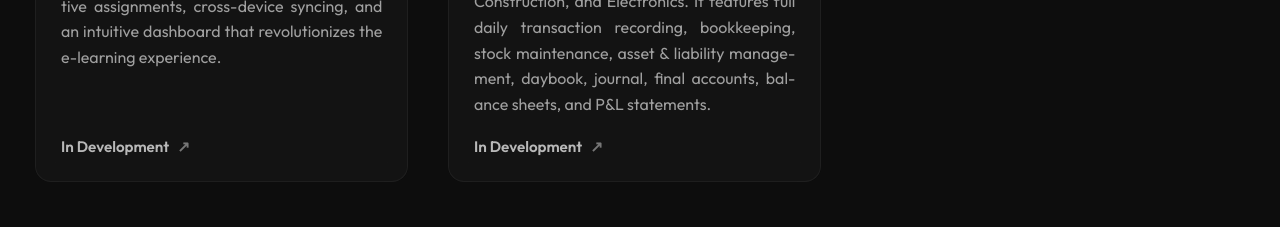
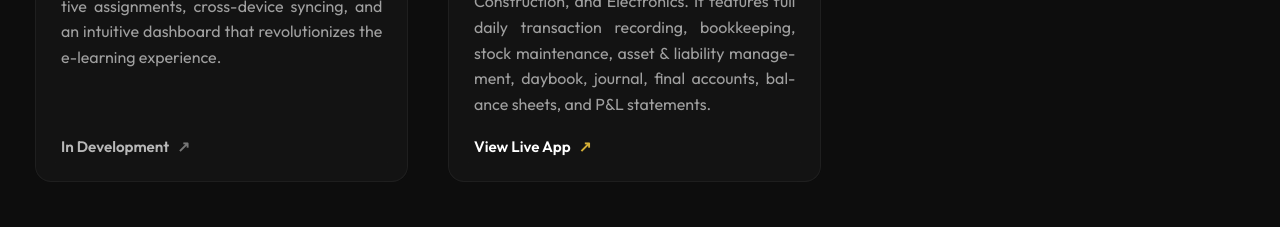
Before and after one commit to shakyamtech/shakya-portal, a React (Vite) app: page / in a window 1280 px wide. Shown: the part 3660-3887 px from the top of the page. Built offline with nearby package versions, Linux system fonts and the light colour scheme.

Commit message:
Update KhataPlus link and add Nepali font

```diff
--- a/src/App.tsx
+++ b/src/App.tsx
@@ -529,7 +529,7 @@ function App() {
                 <span style={{ color: 'var(--accent)', fontSize: '0.9rem', fontWeight: 600, letterSpacing: '1px', textTransform: 'uppercase' }}>{t.work.tags.accountingSoftware}</span>
                 <h3 style={{ fontSize: '1.5rem', fontWeight: 700, margin: '10px 0', color: 'var(--text-primary)' }}>{t.work.projects.p6.title}</h3>
                 <p style={{ color: 'var(--text-secondary)', lineHeight: 1.6, flex: 1 }}>{t.work.projects.p6.desc}</p>
-                <a href="#" target="_blank" rel="noopener noreferrer" style={{ color: 'var(--text-primary)', textDecoration: 'none', fontWeight: 600, display: 'inline-flex', alignItems: 'center', gap: '8px', marginTop: '20px', fontSize: '0.95rem', transition: 'color 0.3s', pointerEvents: 'none', opacity: 0.7 }}>In Development <span style={{ color: 'var(--text-secondary)' }}>↗</span></a>
+                <a href="https://khataplus.pages.dev" target="_blank" rel="noopener noreferrer" style={{ color: 'var(--text-primary)', textDecoration: 'none', fontWeight: 600, display: 'inline-flex', alignItems: 'center', gap: '8px', marginTop: '20px', fontSize: '0.95rem', transition: 'color 0.3s' }} onMouseOver={e => e.currentTarget.style.color = 'var(--accent)'} onMouseOut={e => e.currentTarget.style.color = 'var(--text-primary)'}>{t.work.btnViewApp} <span style={{ color: 'var(--accent)' }}>↗</span></a>
               </div>
             </div>
 
--- a/src/index.css
+++ b/src/index.css
@@ -1,4 +1,4 @@
-@import url('https://fonts.googleapis.com/css2?family=Mukta:wght@300;400;600;800&family=Outfit:wght@300;400;600;800&display=swap');
+@import url('https://fonts.googleapis.com/css2?family=Mukta:wght@300;400;600;800&family=Outfit:wght@300;400;600;800&family=Yantramanav:wght@300;400;500;700;900&display=swap');
 
 :root {
   --bg-primary: #0D0D0D;
@@ -23,6 +23,11 @@ html {
   padding: 0;
   box-sizing: border-box;
   font-family: 'Outfit', sans-serif;
+}
+
+.lang-nep,
+.lang-nep * {
+  font-family: 'Yantramanav', sans-serif;
 }
 
 body {
```
